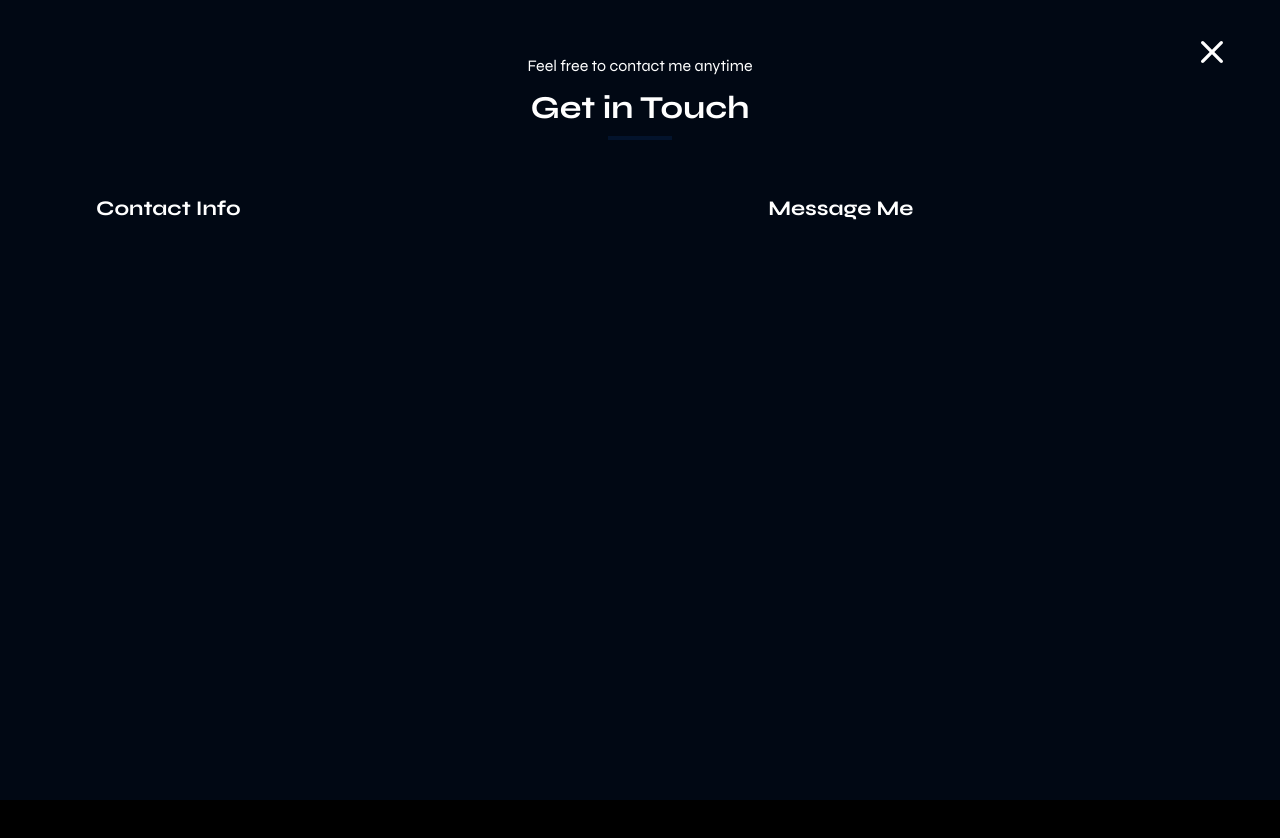
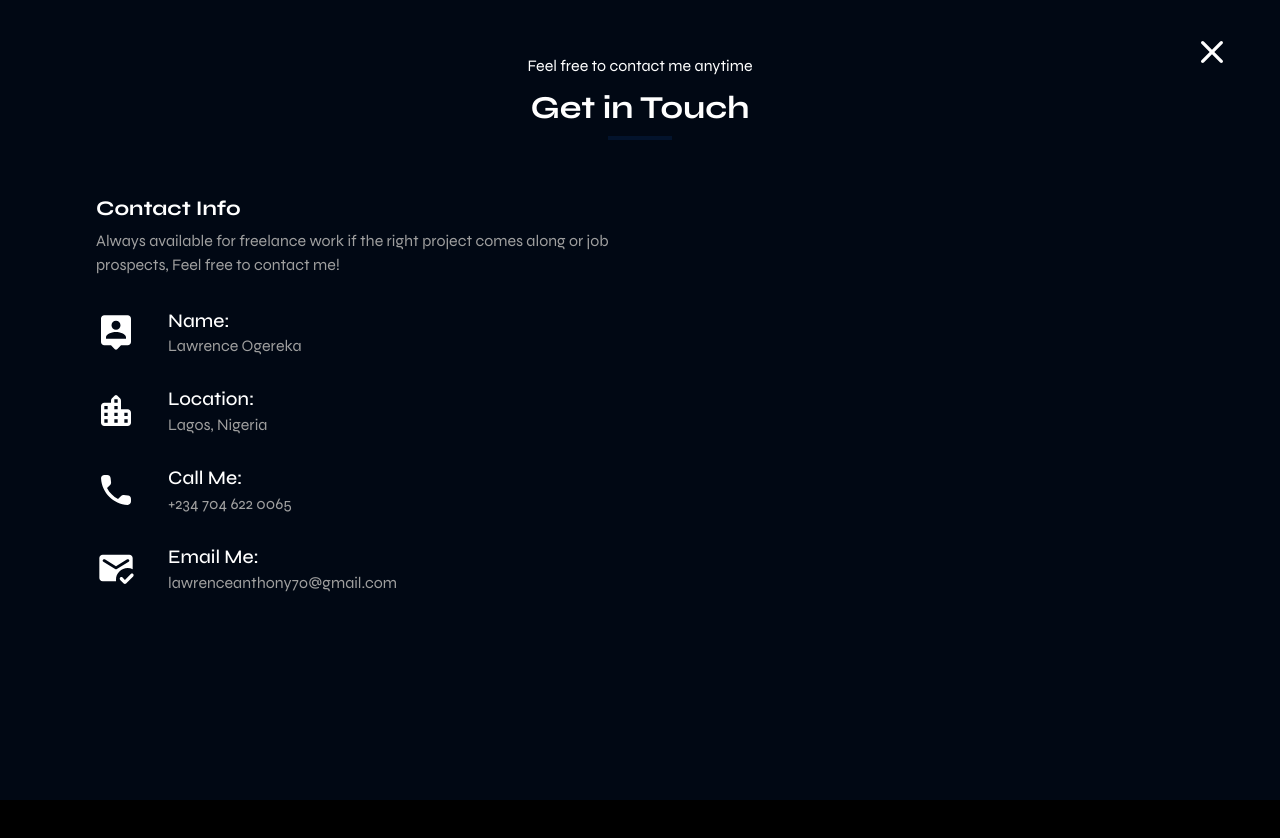
Before and after one commit to Lawren10/All_portfolio_versions, a React (Create React App) app in the folder my_portfolio/: page /Contact in a window 1280 px wide. Shown: the top 838 px of the page. Built offline with nearby package versions, Linux system fonts and the light colour scheme.

Commit message:
finish up with the first iteration

```diff
--- a/my_portfolio/src/components/aboutPage/About.tsx
+++ b/my_portfolio/src/components/aboutPage/About.tsx
@@ -21,10 +21,15 @@ import {
   AddressItemCont,
   AddressItemTittle,
   AddressItemText,
+  AddressSocialItemCont,
   DownloadCvBtn,
 } from "./aboutStyles";
 
 import CloseRoundedIcon from "@mui/icons-material/CloseRounded";
+import FacebookIcon from "@mui/icons-material/Facebook";
+import TwitterIcon from "@mui/icons-material/Twitter";
+import LinkedInIcon from "@mui/icons-material/LinkedIn";
+import GitHubIcon from "@mui/icons-material/GitHub";
 
 function About() {
   let { dispatch } = usePortfolioGlobalContext();
@@ -85,7 +90,12 @@ function About() {
 
               <AddressItemCont>
                 <AddressItemTittle>Socials:</AddressItemTittle>
-                <AddressItemText></AddressItemText>
+                <AddressSocialItemCont>
+                  <FacebookIcon />
+                  <TwitterIcon />
+                  <LinkedInIcon />
+                  <GitHubIcon />
+                </AddressSocialItemCont>
               </AddressItemCont>
             </AddressContainer>
 
--- a/my_portfolio/src/components/aboutPage/aboutStyles.ts
+++ b/my_portfolio/src/components/aboutPage/aboutStyles.ts
@@ -55,13 +55,15 @@ export const AddressContainer = styled.div`
   align-items: center;
   justify-content: space-between;
   padding: 1rem 4rem 1rem 0;
+  width: 100%;
 `;
 
 export const AddressItemCont = styled.div`
   display: flex;
   align-items: center;
-  justify-content: center;
+  justify-content: flex-start;
   gap: 1rem;
+  width: 50%;
 `;
 export const AddressItemTittle = styled.h6`
   color: white;
@@ -74,6 +76,12 @@ export const AddressItemText = styled.p`
   font-size: 1rem;
 `;
 
+export const AddressSocialItemCont = styled.div`
+  display: flex;
+  align-items: center;
+  justify-content: center;
+  gap: 1rem;
+`;
 export const DownloadCvBtn = styled.button`
   background-color: ${(props) => props.theme.colors.main};
   border: 1px solid ${(props) => props.theme.colors.main};
--- a/my_portfolio/src/components/contactPage/Contact.tsx
+++ b/my_portfolio/src/components/contactPage/Contact.tsx
@@ -15,9 +15,18 @@ import {
   ContactHeader,
   ContactFormCont,
   ContactAddressCont,
+  ContactTextDesc,
+  ContactItemCont,
+  ContactDescCont,
+  ContactItemTittle,
+  ContactItemText,
 } from "./contactStyles";
 
 import CloseRoundedIcon from "@mui/icons-material/CloseRounded";
+import PersonPinRoundedIcon from "@mui/icons-material/PersonPinRounded";
+import LocationCityRoundedIcon from "@mui/icons-material/LocationCityRounded";
+import CallRoundedIcon from "@mui/icons-material/CallRounded";
+import MarkEmailReadRoundedIcon from "@mui/icons-material/MarkEmailReadRounded";
 
 function Contact() {
   let { dispatch } = usePortfolioGlobalContext();
@@ -41,10 +50,46 @@ function Contact() {
       <ContactContainer>
         <ContactAddressCont>
           <ContactHeader align="false">Contact Info</ContactHeader>
+
+          <ContactTextDesc>
+            Always available for freelance work if the right project comes along
+            or job prospects, Feel free to contact me!
+          </ContactTextDesc>
+
+          <ContactItemCont>
+            <PersonPinRoundedIcon sx={{ fontSize: "2.5rem" }} />
+            <ContactDescCont>
+              <ContactItemTittle>Name:</ContactItemTittle>
+              <ContactItemText>Lawrence Ogereka</ContactItemText>
+            </ContactDescCont>
+          </ContactItemCont>
+
+          <ContactItemCont>
+            <LocationCityRoundedIcon sx={{ fontSize: "2.5rem" }} />
+            <ContactDescCont>
+              <ContactItemTittle>Location:</ContactItemTittle>
+              <ContactItemText>Lagos, Nigeria</ContactItemText>
+            </ContactDescCont>
+          </ContactItemCont>
+
+          <ContactItemCont>
+            <CallRoundedIcon sx={{ fontSize: "2.5rem" }} />
+            <ContactDescCont>
+              <ContactItemTittle>Call Me:</ContactItemTittle>
+              <ContactItemText>+234 704 622 0065</ContactItemText>
+            </ContactDescCont>
+          </ContactItemCont>
+
+          <ContactItemCont>
+            <MarkEmailReadRoundedIcon sx={{ fontSize: "2.5rem" }} />
+            <ContactDescCont>
+              <ContactItemTittle>Email Me:</ContactItemTittle>
+              <ContactItemText>lawrenceanthony70@gmail.com</ContactItemText>
+            </ContactDescCont>
+          </ContactItemCont>
         </ContactAddressCont>
-        <ContactFormCont>
-          <ContactHeader align="true">Message Me</ContactHeader>
-        </ContactFormCont>
+
+        <ContactFormCont></ContactFormCont>
       </ContactContainer>
     </MainContainer>
   );
--- a/my_portfolio/src/components/contactPage/contactStyles.ts
+++ b/my_portfolio/src/components/contactPage/contactStyles.ts
@@ -12,8 +12,16 @@ export const ContactContainer = styled.section`
 export const ContactHeader = styled.h3<{ align: string }>`
   color: ${(props) => props.theme.colors.header};
   font-size: 1.3rem;
-  margin-bottom: 1rem;
+  margin-bottom: 0.5rem;
   text-align: ${({ align }) => (align === "true" ? "center" : "")};
+`;
+
+export const ContactTextDesc = styled.p`
+  color: ${(props) => props.theme.colors.body};
+  font-size: 1rem;
+  font-weight: 400;
+  line-height: 1.5rem;
+  margin-bottom: 2rem;
 `;
 
 // export const ResumeItemHeader = styled.h6`
@@ -22,9 +30,37 @@ export const ContactHeader = styled.h3<{ align: string }>`
 // `;
 
 export const ContactFormCont = styled.div`
-  width: 70%;
+  width: 50%;
 `;
 
 export const ContactAddressCont = styled.div`
-  width: 30%;
+  width: 50%;
 `;
+
+export const ContactItemCont = styled.div`
+  display: flex;
+  align-items: center;
+  justify-content: flex-start;
+  gap: 2rem;
+  margin-bottom: 2rem;
+`;
+
+export const ContactDescCont = styled.div`
+  display: flex;
+  align-items: flex-start;
+  justify-content: center;
+  flex-direction: column;
+  text-align: start;
+  gap: 0.3rem;
+`;
+
+export const ContactItemTittle = styled.h6`
+  color: white;
+  font-weight: 500;
+  font-size: 1.2rem;
+`;
+export const ContactItemText = styled.p`
+  color: ${(props) => props.theme.colors.body};
+  font-weight: 400;
+  font-size: 1rem;
+`;
```
